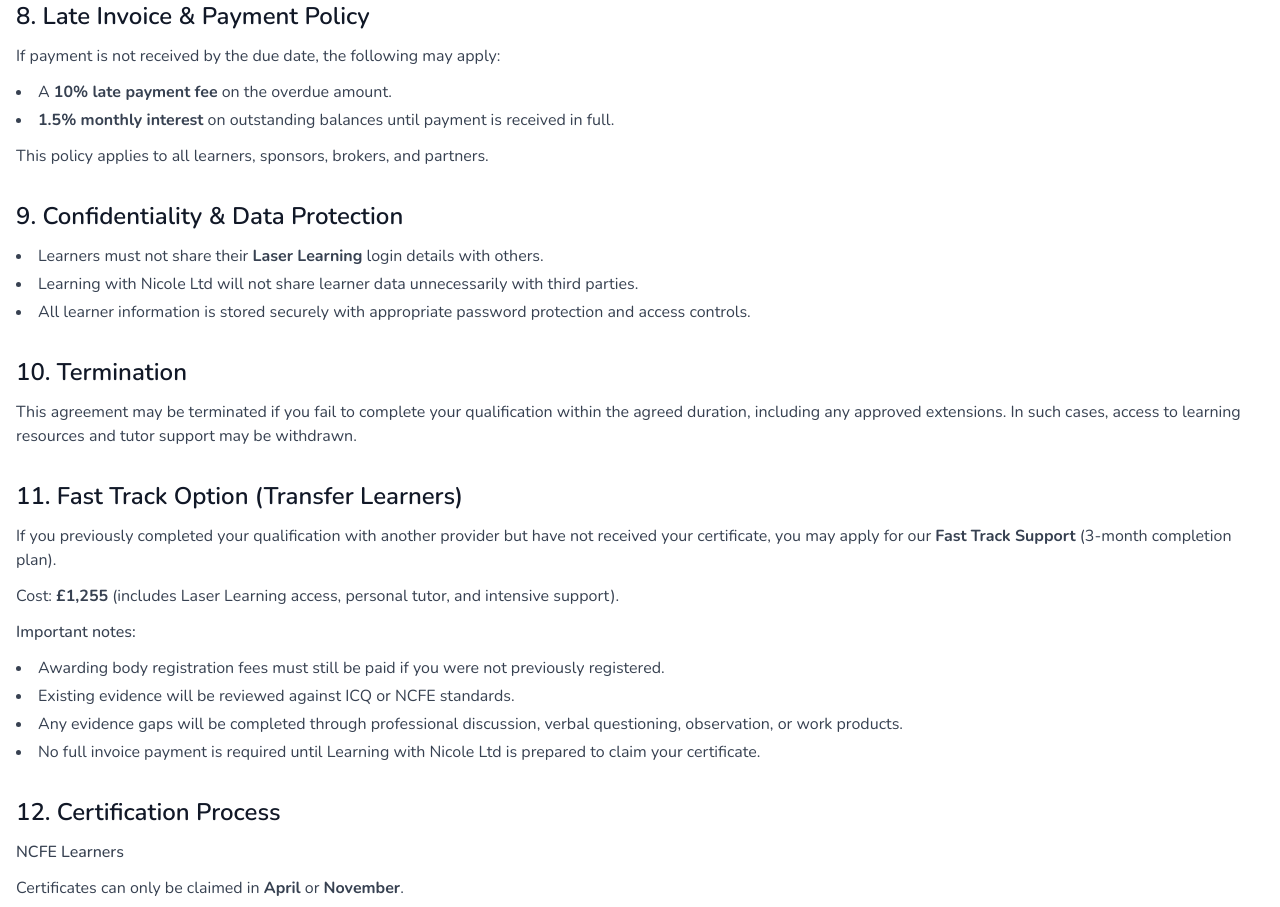
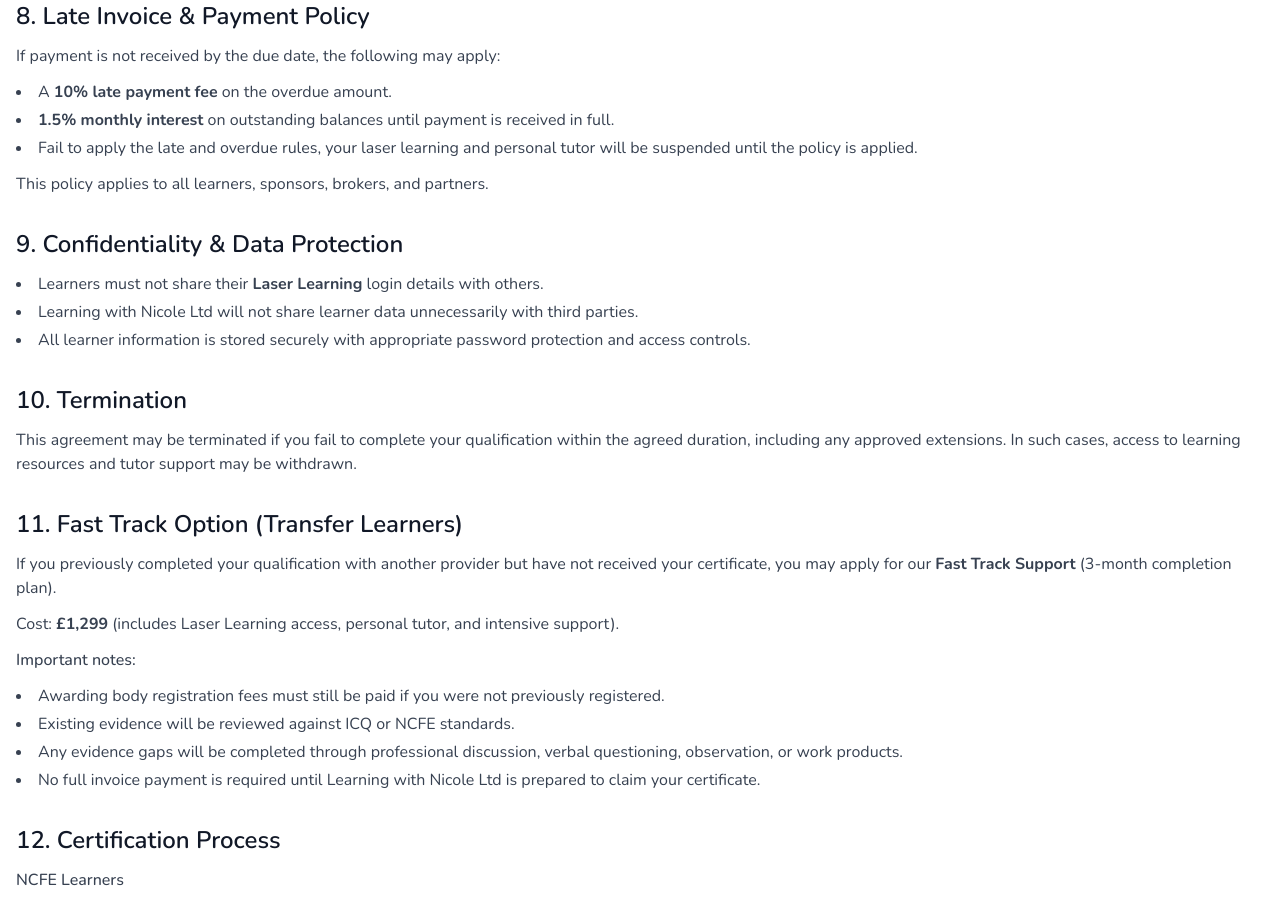
Before and after one commit to learningwithnicole/learning-with-nicole-website, a Next.js app: page /terms in a window 1280 px wide. Shown: the part 2320-3227 px from the top of the page. Built offline with nearby package versions, Linux system fonts and the light colour scheme.

Commit message:
update terms and lock file

```diff
--- a/app/terms/page.tsx
+++ b/app/terms/page.tsx
@@ -165,6 +165,9 @@
           <li>
             <strong>1.5% monthly interest</strong> on outstanding balances until payment is received in full.
           </li>
+          <li>
+            Fail to apply the late and overdue rules, your laser learning and personal tutor will be suspended until the policy is applied.
+          </li>
         </ul>
         <p className="text-gray-700">
           This policy applies to all learners, sponsors, brokers, and partners.
@@ -196,7 +199,7 @@
           you may apply for our <strong>Fast Track Support</strong> (3‑month completion plan).
         </p>
         <p className="text-gray-700">
-          Cost: <strong>£1,255</strong> (includes Laser Learning access, personal tutor, and intensive support).
+          Cost: <strong>£1,299</strong> (includes Laser Learning access, personal tutor, and intensive support).
         </p>
         <p className="text-gray-700 font-medium">Important notes:</p>
         <ul className="list-disc list-inside text-gray-700 space-y-1">
```
Also changed, not shown: 1 other file (tests, documents, lock files or other folders).
